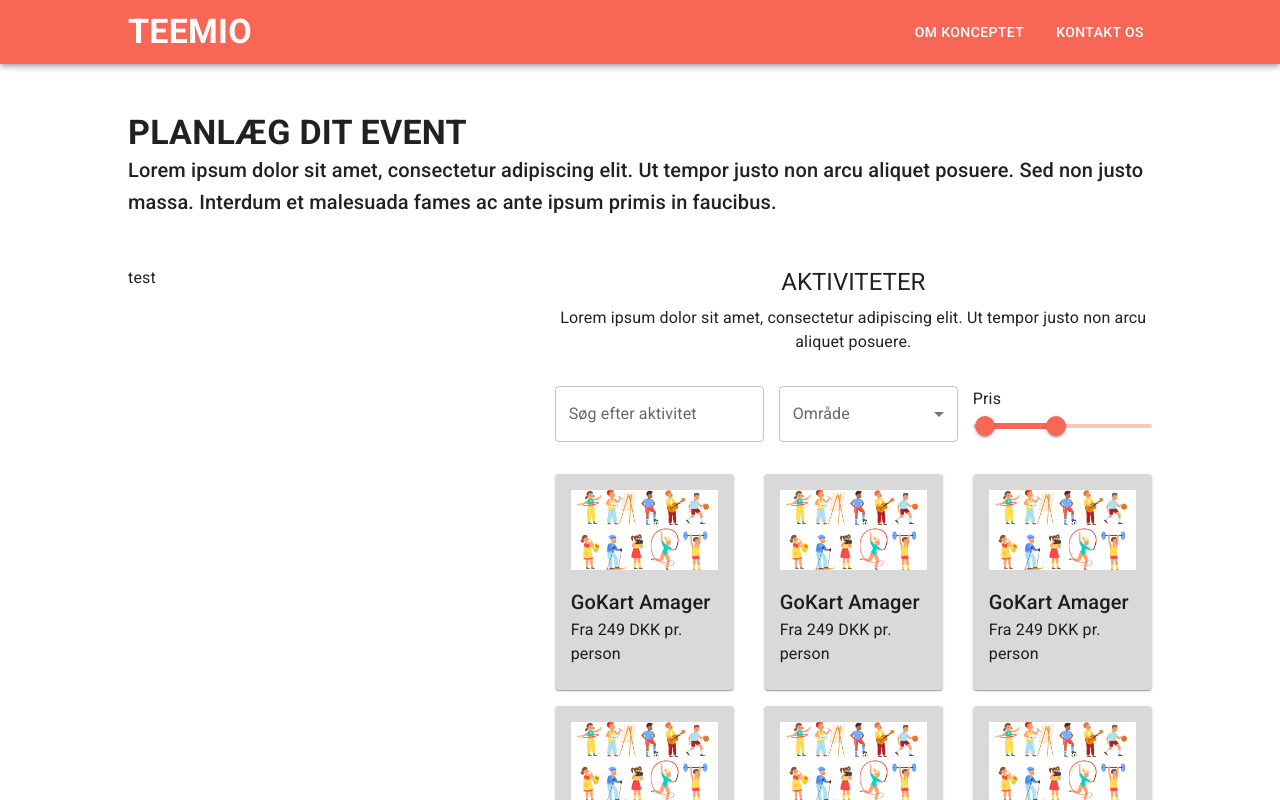
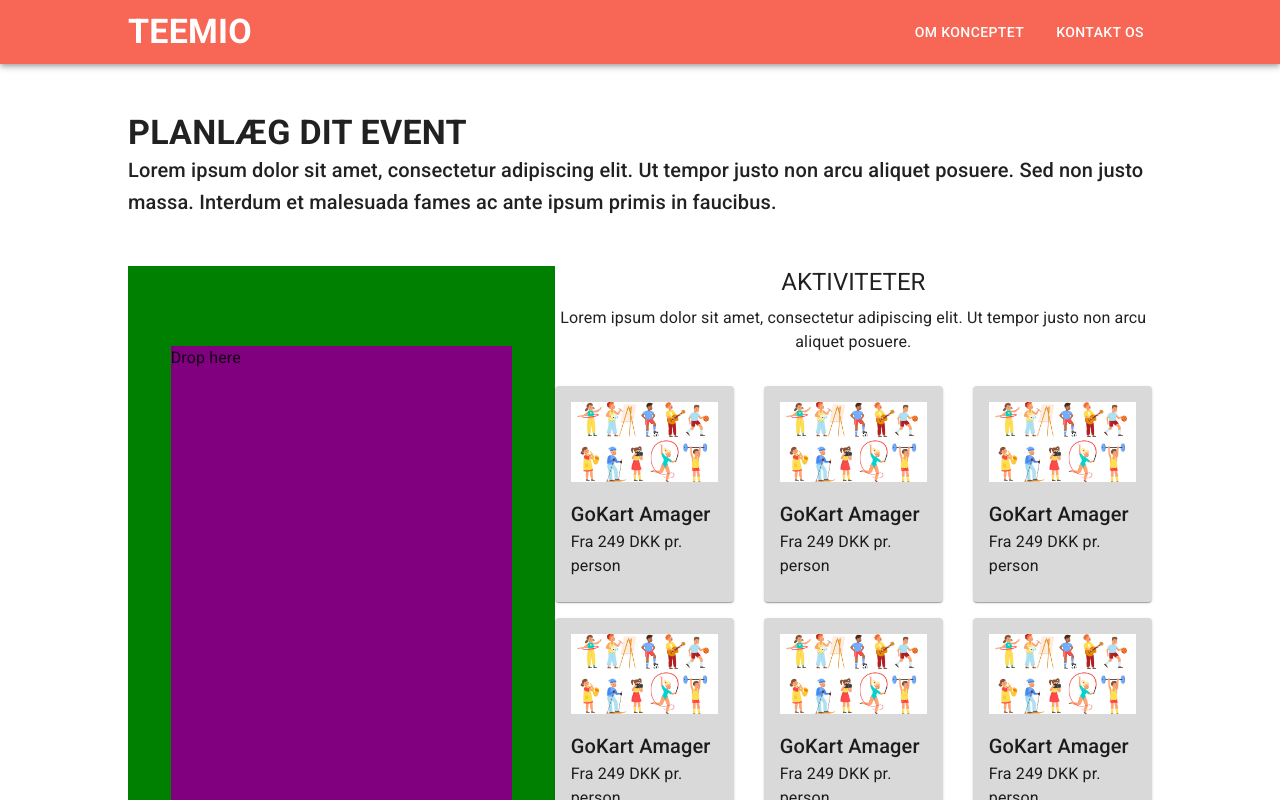
Before and after one commit to myteemio/frontend, a Next.js app: page /planlaeg in a window 1280 px wide. Shown: the top 800 px of the page. Built offline with nearby package versions, Linux system fonts and the light colour scheme.

Commit message:
Drag and drop starting to work

```diff
--- a/package.json
+++ b/package.json
@@ -9,6 +9,8 @@
     "lint": "next lint"
   },
   "dependencies": {
+    "@dnd-kit/core": "^6.1.0",
+    "@dnd-kit/modifiers": "^7.0.0",
     "@emotion/react": "^11.11.1",
     "@emotion/styled": "^11.11.0",
     "@fontsource/roboto": "^5.0.8",
--- a/src/app/planlaeg/page.tsx
+++ b/src/app/planlaeg/page.tsx
@@ -1,9 +1,48 @@
-import { ActivityPicker } from '@/components/activityPicker.component';
-import { DayScheduler } from '@/components/dayScheduler.component';
+'use client';
+import { Activity } from '@/components/Activity.component';
+import { Draggable } from '@/components/Draggable.component';
+import { Droppable } from '@/components/Droppable.component';
+import { DndContext, DragEndEvent, UniqueIdentifier } from '@dnd-kit/core';
+import { createSnapModifier } from '@dnd-kit/modifiers';
 import { Box, Grid, Typography } from '@mui/material';
+import { useState } from 'react';
 
 export default function Planlaeg() {
+  const activities = Array.from(Array(9).keys());
+
+  const [addedActivities, setAddedActivities] = useState<number[]>([]);
+  const [isDropped, setIsDropped] = useState(false);
+
+  const gridSize = 20; // pixels
+  const snapToGridModifier = createSnapModifier(gridSize);
+
+  function handleDragEnd(event: DragEndEvent) {
+    const { over, active } = event;
+
+    console.log(event);
+
+    if (over) {
+      if (over.id === 'droppable') {
+        setIsDropped(true);
+        if (active.id) {
+          console.log(active.id);
+          setAddedActivities([...addedActivities, (active.id as number) + 10]);
+          console.log(addedActivities);
+        }
+      }
+    } else {
+      const findItem = addedActivities.findIndex((e) => e === (active.id as number) + 10);
+      if (findItem >= 0) {
+        const newArray = addedActivities.splice(findItem, 1);
+        console.log('FoundItem:' + findItem);
+        console.log('NewArray' + newArray);
+        setAddedActivities(newArray);
+      }
+    }
+  }
+
   return (
+    <DndContext onDragEnd={handleDragEnd} modifiers={[snapToGridModifier]}>
       <Box width={'80%'} marginLeft={'auto'} marginRight={'auto'} paddingBottom={4}>
         <Box marginTop={6} marginBottom={6}>
           <Typography variant="h4" fontWeight={'bold'}>
@@ -16,7 +55,24 @@ export default function Planlaeg() {
         </Box>
         <Grid container>
           <Grid item md={5}>
-          <DayScheduler />
+            <Box
+              width={'100%'}
+              height={'100%'}
+              display={'flex'}
+              justifyContent={'center'}
+              alignItems={'center'}
+              sx={{ backgroundColor: 'green' }}
+            >
+              <Box width={'80%'} height={'80%'} sx={{ background: 'purple' }}>
+                <Droppable>
+                  {isDropped
+                    ? addedActivities.map((v, i) => {
+                        return <Activity draggable={true} key={i} id={i} />;
+                      })
+                    : 'Drop here'}
+                </Droppable>
+              </Box>
+            </Box>
           </Grid>
           <Grid item md={7}>
             <Typography variant="h5" textAlign={'center'}>
@@ -25,9 +81,21 @@ export default function Planlaeg() {
             <Typography variant="body1" textAlign={'center'} marginTop={1} marginBottom={4}>
               Lorem ipsum dolor sit amet, consectetur adipiscing elit. Ut tempor justo non arcu aliquet posuere.
             </Typography>
-          <ActivityPicker />
+            <Box
+              display={'flex'}
+              justifyContent={'space-between'}
+              alignItems={'center'}
+              marginTop={4}
+              flexWrap={'wrap'}
+              gap={2}
+            >
+              {activities.map((v, i) => {
+                return <Activity draggable key={i} id={v + 1} />;
+              })}
+            </Box>
           </Grid>
         </Grid>
       </Box>
+    </DndContext>
   );
 }
--- /dev/null
+++ b/src/components/Activity.component.tsx
@@ -0,0 +1,39 @@
+import { useDraggable } from '@dnd-kit/core';
+import { Box, Card, CardContent, Typography } from '@mui/material';
+import Image from 'next/image';
+
+export const Activity = ({ draggable, id }: { draggable: boolean; id: number }) => {
+  const { attributes, listeners, setNodeRef, transform } = useDraggable({
+    id: id,
+  });
+
+  const draggableStyle = {
+    transform: transform ? `translate3d(${transform.x}px, ${transform.y}px, 0)` : undefined,
+    cursor: 'pointer',
+  };
+
+  const cardStyle = {
+    width: '30%',
+    backgroundColor: '#d9d9d9',
+    ...(draggable ? draggableStyle : {}),
+  };
+
+  return (
+    <Card sx={cardStyle} {...(draggable ? { ref: setNodeRef, ...listeners, ...attributes } : {})}>
+      <CardContent>
+        <Box position={'relative'} width={'100%'} height={80}>
+          <Image
+            src={'/images/activity.jpeg'}
+            alt="Activity image"
+            fill
+            style={{ objectFit: 'cover', objectPosition: 'center' }}
+          />
+        </Box>
+        <Typography variant="h6" marginTop={2}>
+          GoKart Amager
+        </Typography>
+        <Typography>Fra 249 DKK pr. person</Typography>
+      </CardContent>
+    </Card>
+  );
+};
--- a/src/components/activityPicker.component.tsx
+++ b/src/components/ActivitySorter.component.tsx
@@ -1,63 +1,5 @@
-'use client';
-
-import {
-  Box,
-  Card,
-  CardContent,
-  FormControl,
-  InputLabel,
-  MenuItem,
-  Select,
-  Slider,
-  TextField,
-  Typography,
-} from '@mui/material';
-import Image from 'next/image';
+import { Box, FormControl, InputLabel, MenuItem, Select, Slider, TextField, Typography } from '@mui/material';
 import { useState } from 'react';
-
-export const ActivityPicker = () => {
-  return (
-    <Box>
-      <ActivitySorter />
-      <Box
-        display={'flex'}
-        justifyContent={'space-between'}
-        alignItems={'center'}
-        marginTop={4}
-        flexWrap={'wrap'}
-        gap={2}
-      >
-        <Activity />
-        <Activity />
-        <Activity />
-        <Activity />
-        <Activity />
-        <Activity />
-      </Box>
-    </Box>
-  );
-};
-
-const Activity = () => {
-  return (
-    <Card sx={{ width: '30%', backgroundColor: '#d9d9d9' }}>
-      <CardContent>
-        <Box position={'relative'} width={'100%'} height={80}>
-          <Image
-            src={'/images/activity.jpeg'}
-            alt="Activity image"
-            fill
-            style={{ objectFit: 'cover', objectPosition: 'center' }}
-          />
-        </Box>
-        <Typography variant="h6" marginTop={2}>
-          GoKart Amager
-        </Typography>
-        <Typography>Fra 249 DKK pr. person</Typography>
-      </CardContent>
-    </Card>
-  );
-};
 
 const ActivitySorter = () => {
   const [searchTerm, setSearchTerm] = useState<string>('');
--- /dev/null
+++ b/src/components/Droppable.component.tsx
@@ -0,0 +1,24 @@
+import React from 'react';
+import { useDroppable } from '@dnd-kit/core';
+
+export function Droppable(props: any) {
+  const { isOver, setNodeRef } = useDroppable({
+    id: 'droppable',
+  });
+
+  const style = {
+    color: isOver ? 'lightgreen' : undefined,
+    height: '100%',
+    width: '100%',
+    display: 'flex',
+    gap: '10px',
+    justifyContent: 'flex-start',
+    alignItems: 'flex-start',
+  };
+
+  return (
+    <div ref={setNodeRef} style={{ ...style, flexWrap: 'wrap' }}>
+      {props.children}
+    </div>
+  );
+}
--- a/src/components/dayScheduler.component.tsx
+++ /dev/null
@@ -1,3 +0,0 @@
-export const DayScheduler = () => {
-  return <>test</>;
-};
```
Also changed, not shown: src/components/Draggable.component.tsx (added, +20 -0 lines), 1 other file (tests, documents, lock files or other folders). Lines whose indentation alone changed are shown as unchanged.
